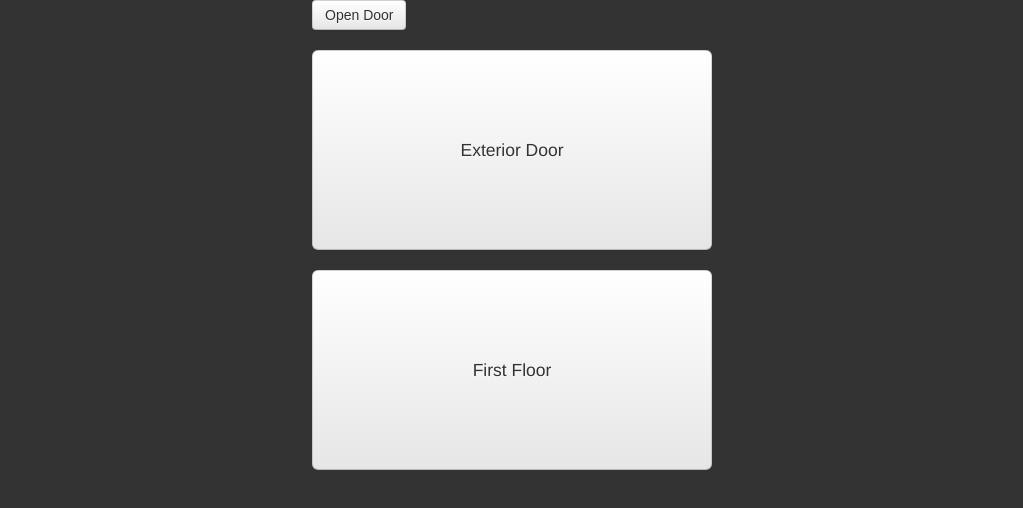
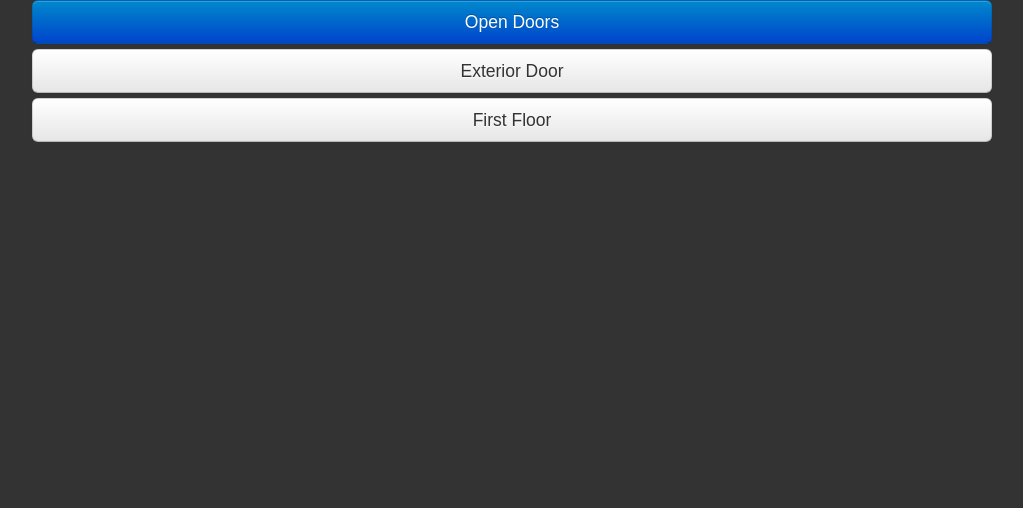
Before and after one commit to derekolson/doorcontrol, a website: page public/index.html in a window 1280 px wide. Shown: the whole page, without its empty margins (128-1151 px from the left). Drawn offline with nearby package versions, Linux system fonts and the light colour scheme.

Commit message:
modified styles

```diff
--- a/public/css/style.css
+++ b/public/css/style.css
@@ -21,13 +21,11 @@ html, body, img, div, h1 {
 
 .container {
 	width: 95%;
-	max-width: 400px;
+	max-width: 960px;
 	margin: 0 auto;
 }
 
-button {
-	width: 100%;
-	height: 200px;
+.main-btn {
 	margin: 20px 0px;
 }
 
--- a/public/index.html
+++ b/public/index.html
@@ -21,15 +21,9 @@
 
     <body>
          <div class="container">
-<!--             <a class="btn" href="javascript: (
-                function () {
-                    var u = 'http://10.10.1.9:3000/js/bookmarklet.js?r='+new Date().getTime();
-                    document.body.appendChild(document.createElement('script')).src = u;
-                })();">Open Door</a> -->
-
-            <a class="btn" href="javascript:(function(){if(window.doorcontrolmarklet!==undefined){doorcontrolmarklet();}else{document.body.appendChild(document.createElement('script')).src='http://10.10.0.20/js/bookmarklet.js?r='+new Date().getTime();}})();">Open Door</a>
-            <button class="btn btn-large" onclick="openDoor(0);">Exterior Door</a>
-            <button class="btn btn-large" onclick="openDoor(2);">First Floor</a>
+            <a class="btn btn-large btn-block btn-primary" href="javascript:(function(){if(window.doorcontrolmarklet!==undefined){doorcontrolmarklet();}else{document.body.appendChild(document.createElement('script')).src='http://10.10.0.20/js/bookmarklet.js?r='+new Date().getTime();}})();">Open Doors</a>
+            <a class="btn btn-large btn-block" onclick="openDoor(0);">Exterior Door</a>
+            <a class="btn btn-large btn-block" onclick="openDoor(2);">First Floor</a>
          </div>
     </body>
 </html>
```
